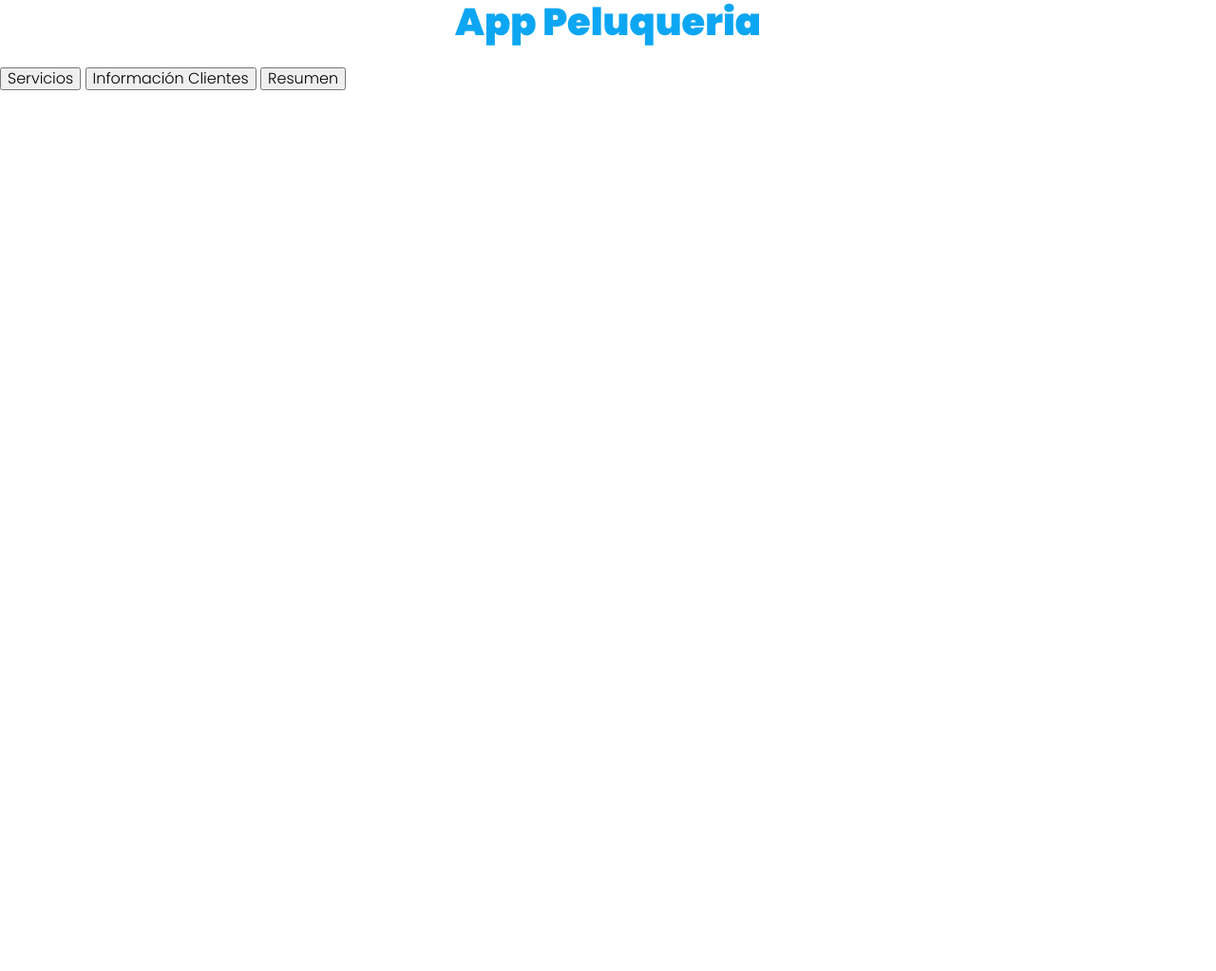
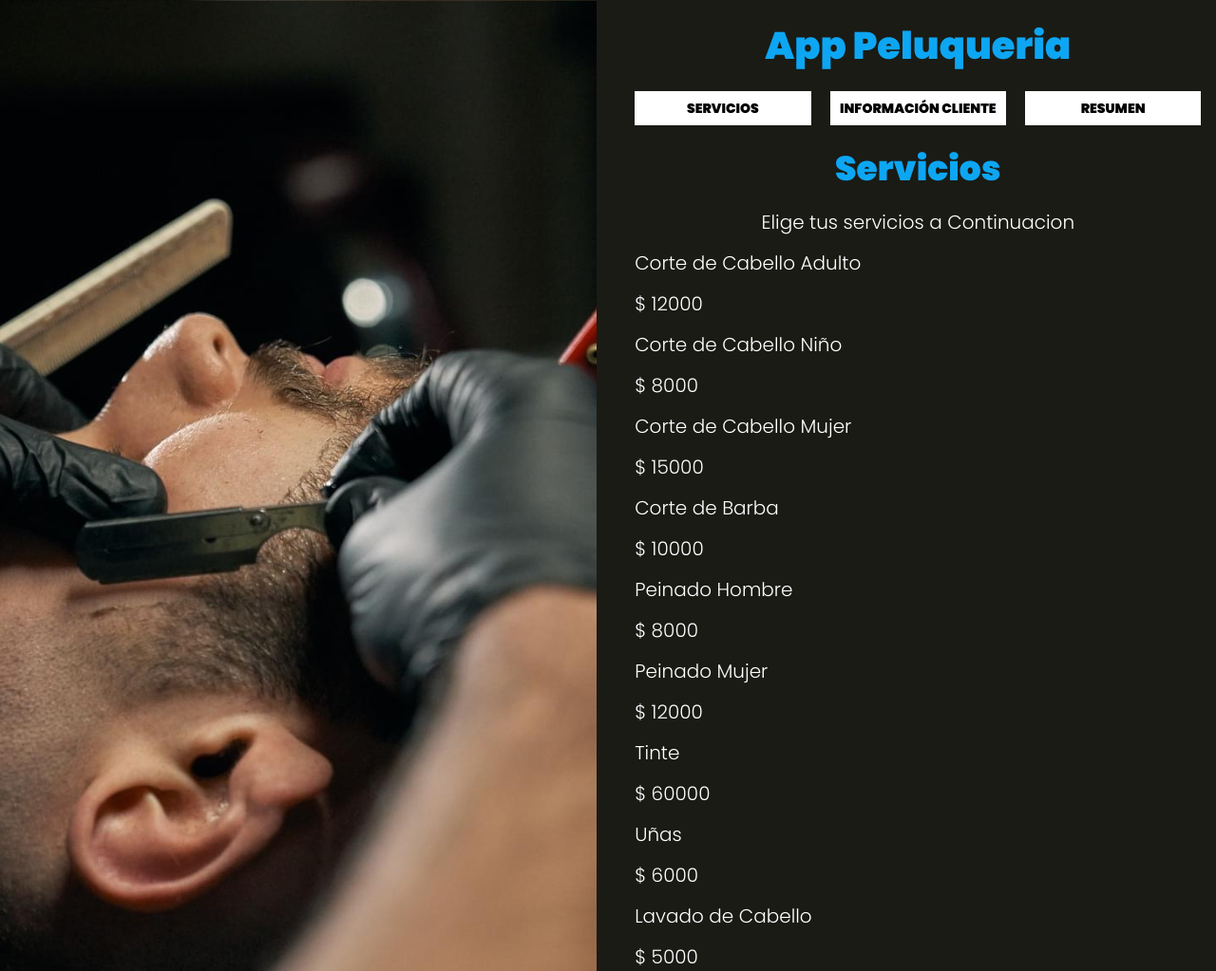
Before and after one commit to YACUERVO/app_peluqueria, a website with bundled scripts: page index.html in a window 1280 px wide. Shown: the top 1023 px of the page at 95% size. Before the commit the page ends 800 px from the top, so only its background shows below. Built offline with nearby package versions, Linux system fonts and the light colour scheme.

Commit message:
ejercicios gulp 2

```diff
--- a/index.html
+++ b/index.html
@@ -20,10 +20,21 @@
             </header>
             <nav class="navegacion">
                 <button type="button">Servicios</button>
-                <button type="button">Información Clientes</button>
+                <button type="button">Información Cliente</button>
                 <button type="button">Resumen</button>
-
             </nav>
+            <!-- Inicia contenido App -->
+            <div class="seccion">
+                <h2>Servicios</h2>
+                <p class="text-center">Elige tus servicios a Continuacion</p>
+                <div id="servicios" class="listado__servicios"></div>
+            </div>
+            <div class="seccion">
+                <h2>Tus Datos y Citas</h2>
+            </div>
+            <div class="seccion">
+                <h2>Resumen</h2>
+            </div>
         </div>
     </div>
 
--- /dev/null
+++ b/servicios.json
@@ -0,0 +1,53 @@
+{
+    "servicios": [{
+            "id": 1,
+            "nombre": "Corte de Cabello Adulto",
+            "precio": 12000
+        },
+        {
+            "id": 2,
+            "nombre": "Corte de Cabello Niño",
+            "precio": 8000
+        },
+        {
+            "id": 3,
+            "nombre": "Corte de Cabello Mujer",
+            "precio": 15000
+        },
+        {
+            "id": 4,
+            "nombre": "Corte de Barba",
+            "precio": 10000
+        },
+        {
+            "id": 5,
+            "nombre": "Peinado Hombre",
+            "precio": 8000
+        },
+        {
+            "id": 6,
+            "nombre": "Peinado Mujer",
+            "precio": 12000
+        },
+        {
+            "id": 7,
+            "nombre": "Tinte",
+            "precio": 60000
+        },
+        {
+            "id": 8,
+            "nombre": "Uñas",
+            "precio": 6000
+        },
+        {
+            "id": 9,
+            "nombre": "Lavado de Cabello",
+            "precio": 5000
+        },
+        {
+            "id": 10,
+            "nombre": "Tratamiento Capilar",
+            "precio": 70000
+        }
+    ]
+}
--- a/src/js/app.js
+++ b/src/js/app.js
@@ -0,0 +1,52 @@
+document.addEventListener('DOMContentLoaded', function() {
+    iniciarApp();
+
+});
+
+function iniciarApp() {
+    mostrarServicios();
+}
+//try catch sirve si una concexion se pudo iniciar a una base de datos
+async function mostrarServicios() { //funcion para validar la base de datos. En caso que no halla resultados sigue funcionando
+    try { //estamos llamando toda la hoja de servicios de servici.jason para llevarlo al HTML
+        const resultado = await fetch('./servicios.json'); //fetch para llamar la base de datos de jason
+        const db = await resultado.json(); //para saber el tipo de datos al estilo objetos en javas crip
+        const { servicios } = db;
+
+        //GENERAR EL HTML
+
+        servicios.forEach(servicio => {
+            const { id, nombre, precio } = servicio;
+
+            //DOM SCRIPTING
+            //generar el nombre
+            const nombreServicio = document.createElement('P')
+            nombreServicio.textContent = nombre
+            nombreServicio.classList.add('nombre__servicio')
+
+
+            //generar el precio del servicio
+            const precioServicio = document.createElement('P')
+            precioServicio.textContent = `$ ${precio}`;
+            precioServicio.classList.add('precio__servicio')
+
+            //generar div contenedor de servicio
+            const servicioDiv = document.createElement('DIV');
+            servicioDiv.classList.add('servicio');
+
+            //inyectar precio y nombre al div de servicio
+
+            servicioDiv.appendChild(nombreServicio);
+            servicioDiv.appendChild(precioServicio);
+            //El método appendChild() inserta un nuevo nodo dentro de la estructura DOM de un documento, y es la segunda parte del proceso central uno-dos, crear-y-añadir para construir páginas web a base de programación
+
+            //intectarlo en el HTML
+            document.querySelector('#servicios').appendChild(servicioDiv)
+
+        });
+
+
+    } catch (error) {
+        console.log(error);
+    }
+}
--- a/src/scss/app.scss
+++ b/src/scss/app.scss
@@ -3,3 +3,5 @@
 @import 'base/utilidades';
 @import 'base/mixins';
 @import 'base/globales';
+@import 'layout/IU';
+@import 'layout/navegacion';
--- /dev/null
+++ b/src/scss/layout/_IU.scss
@@ -0,0 +1,32 @@
+body {
+    background-color: $negro;
+}
+
+.contenedor__estetica {
+    @include tablet {
+        height: 100vh;
+        @include grid(2, $separacion/2);
+    }
+    .contenedor__imagen {
+        height: 30rem;
+        background-image: url(../img/1.jpg);
+        background-size: cover;
+        background-position: center center;
+        @include tablet {
+            height: auto;
+        }
+    }
+}
+
+.app {
+    width: 95%;
+    margin: 0 auto;
+    padding-top: $separacion/2;
+    .seccion {
+        display: none;
+        margin-top: $separacion/2;
+        &:first-of-type {
+            display: block;
+        }
+    }
+}
--- /dev/null
+++ b/src/scss/layout/_navegacion.scss
@@ -0,0 +1,15 @@
+.navegacion {
+    @include grid (3, 2rem);
+    button {
+        background-color: $blanco;
+        font-size: 1.4rem;
+        font-weight: 900;
+        padding: 1rem;
+        text-align: center;
+        text-transform: uppercase;
+        border: none;
+        &:hover {
+            cursor: pointer;
+        }
+    }
+}
```
Also changed, not shown: build/css/app.css, build/img/1.jpg (added), build/img/1.webp (added), build/js/bundle.min.js, src/img/1.jpg (added), 3 other files.
